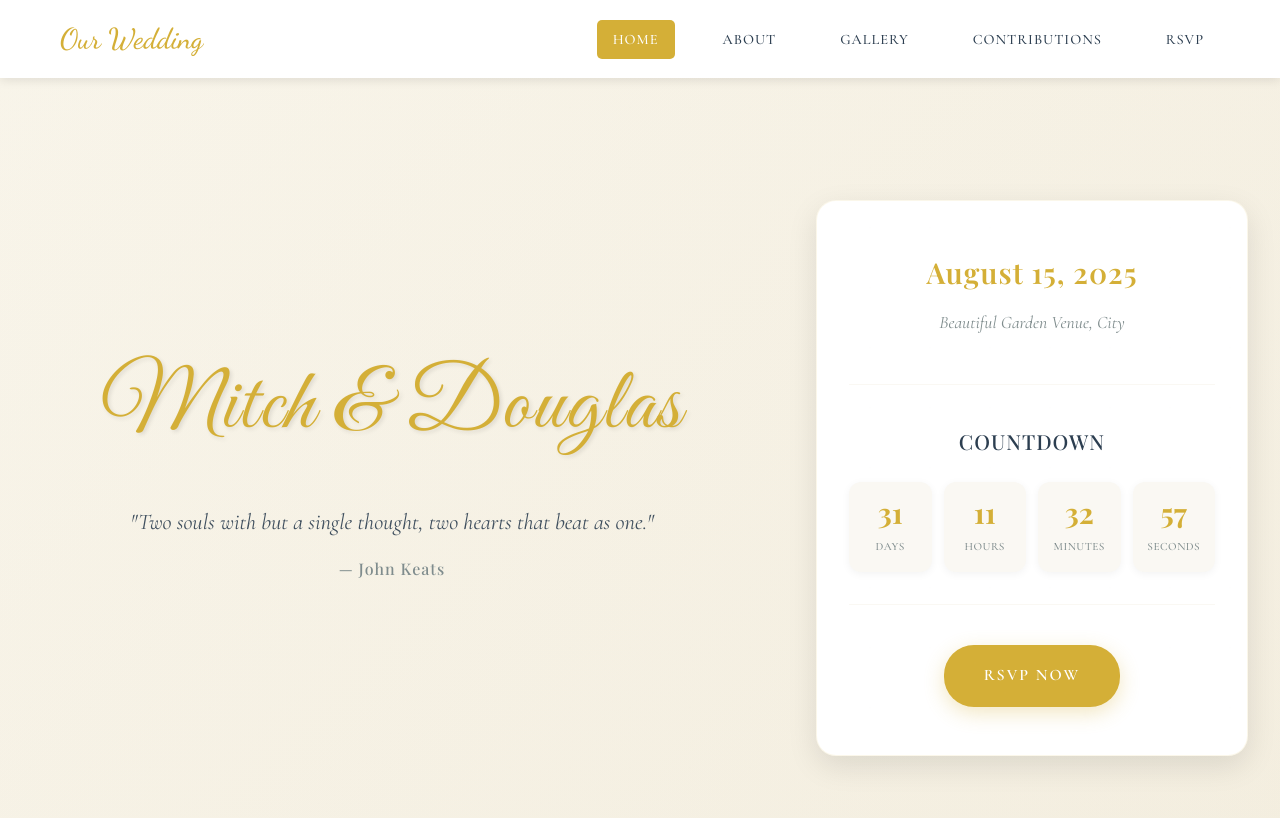
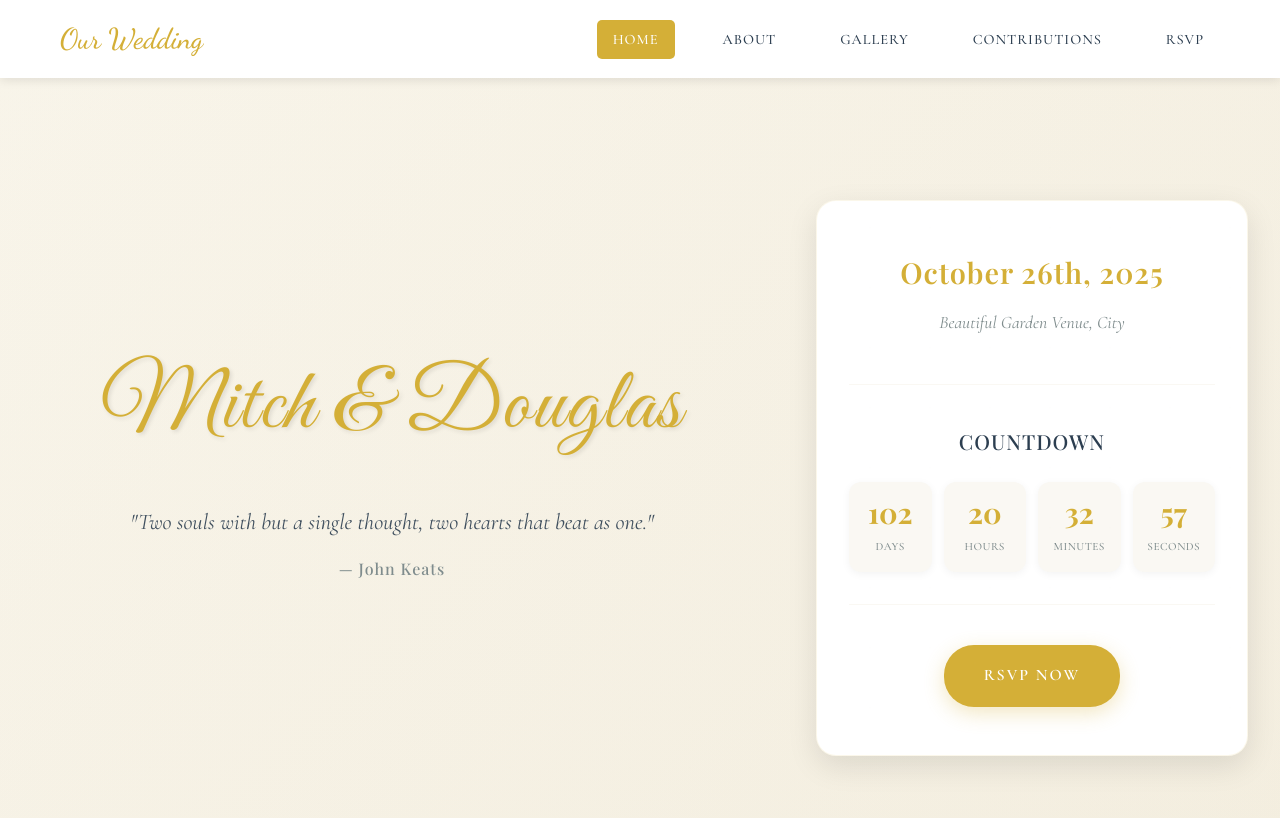
Before and after one commit to kabrick/wedding, an Angular app: page / in a window 1280 px wide. Shown: the top 818 px of the page. Built offline with nearby package versions, Linux system fonts and the light colour scheme; a web font is replaced by a local one.

Commit message:
use correct wedding date

```diff
--- /dev/null
+++ b/src/app/constants/constants.ts
@@ -0,0 +1,3 @@
+export const weddingDate = () => {
+  return new Date('2025-10-26T00:00:00');
+}
--- a/src/app/home/home.html
+++ b/src/app/home/home.html
@@ -1,6 +1,5 @@
 <section class="hero">
   <div class="hero-container">
-    <!-- Left side - Names and Quote (2.5/4) -->
     <div class="hero-left">
       <div class="names-section">
         <h1 class="couple-names">Mitch & Douglas</h1>
@@ -11,11 +10,10 @@
       </div>
     </div>
 
-    <!-- Right side - Wedding Details (1.5/4) -->
     <div class="hero-right">
       <div class="wedding-info">
         <div class="date-section">
-          <p class="wedding-date">August 15, 2025</p>
+          <p class="wedding-date">October 26th, 2025</p>
           <p class="venue">Beautiful Garden Venue, City</p>
         </div>
 
--- a/src/app/home/home.ts
+++ b/src/app/home/home.ts
@@ -1,5 +1,6 @@
 import { Component, OnInit, OnDestroy } from '@angular/core';
 import { RouterModule } from '@angular/router';
+import {weddingDate} from "../constants/constants";
 
 interface TimeRemaining {
   days: number;
@@ -14,8 +15,9 @@ interface TimeRemaining {
   templateUrl: './home.html',
   styleUrl: './home.scss'
 })
+
 export class Home implements OnInit, OnDestroy {
-  weddingDate = new Date('2025-08-15T15:00:00'); // 3 PM wedding time
+  weddingDate = weddingDate();
   private intervalId?: number;
 
   timeRemaining: TimeRemaining = {
--- a/src/app/rsvp/rsvp.html
+++ b/src/app/rsvp/rsvp.html
@@ -185,7 +185,7 @@
       <div class="detail-card">
         <div class="detail-icon">📅</div>
         <h3>When</h3>
-        <p>Saturday, August 15th, 2025</p>
+        <p>Sunday, October 26th, 2025</p>
         <p>Ceremony: 3:00 PM</p>
         <p>Reception: 5:00 PM</p>
       </div>
```
